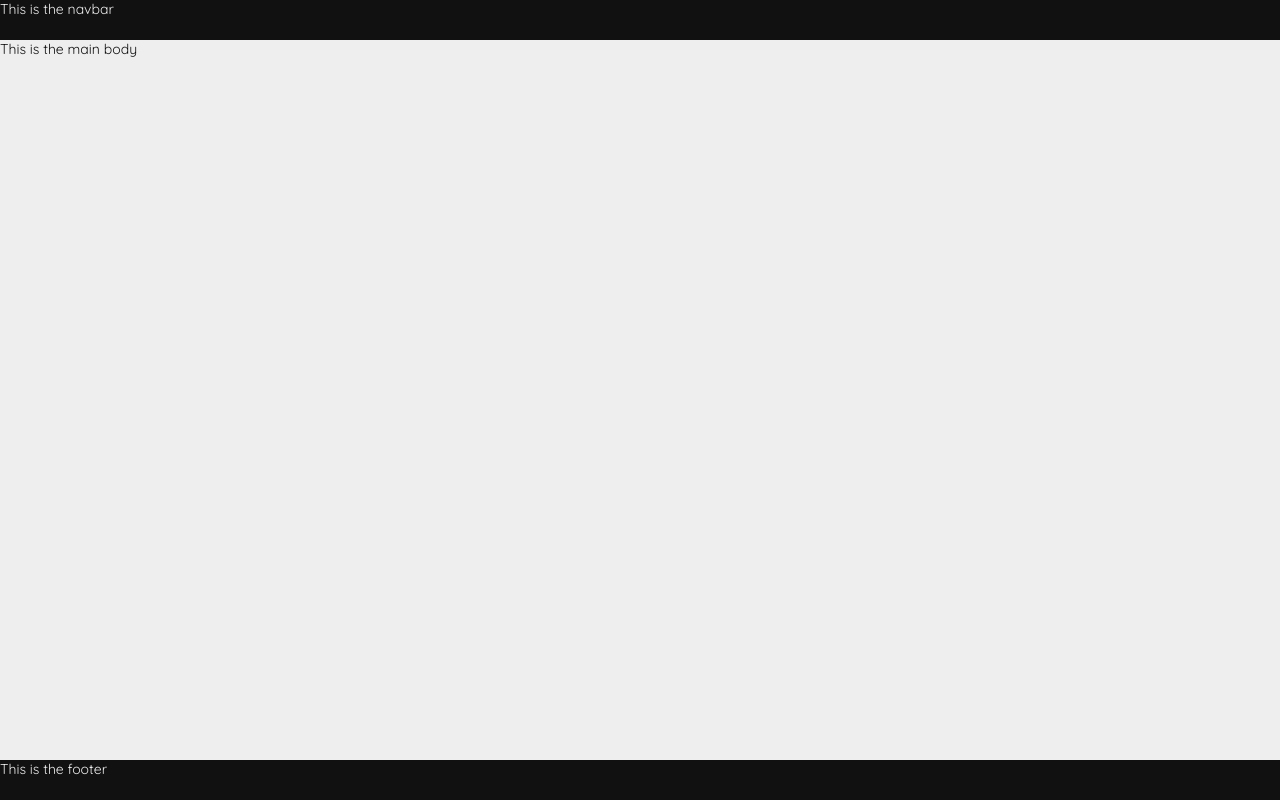
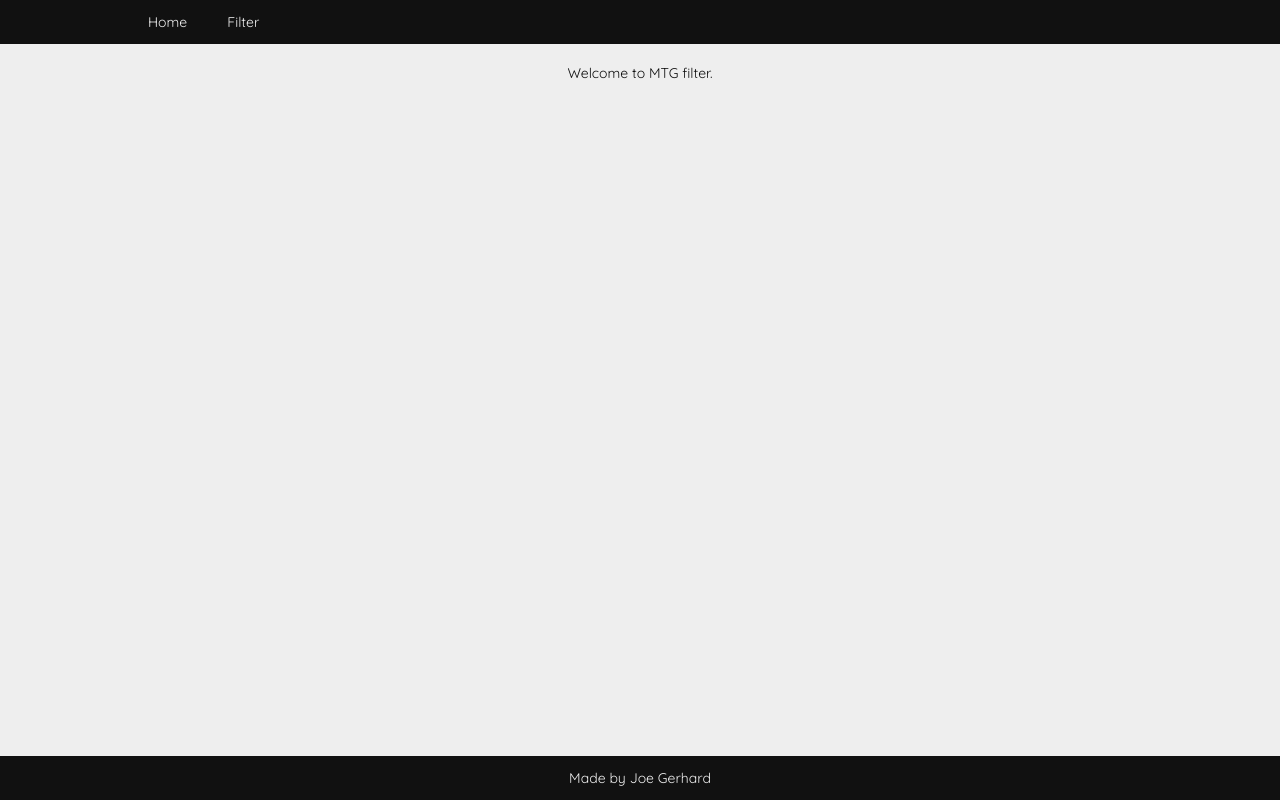
Before and after one commit to joe-gerhard/mtg-filter-mern, a React (Create React App) app: page / in a window 1280 px wide. Built offline with nearby package versions, Linux system fonts and the light colour scheme; no server answers.

Commit message:
Add styling to navbar, footer, main, and card display. Add basic links to navbar.

```diff
--- a/src/components/CardDisplay/styles.js
+++ b/src/components/CardDisplay/styles.js
@@ -1,7 +1,7 @@
 import styled, { css } from 'styled-components';
 
 export const StyledCardDisplay = styled.div(({ theme }) => css`
-  min-height: calc(100vh - 80px);
+  min-height: calc(100vh - 88px);
   background: ${theme.light};
   display: flex;
   flex-wrap: wrap;
--- a/src/components/Footer/Footer.jsx
+++ b/src/components/Footer/Footer.jsx
@@ -4,7 +4,7 @@ import { StyledFooter } from './styles';
 const Footer = () => {
   return (
     <StyledFooter>
-      This is the footer
+      Made by Joe Gerhard
     </StyledFooter>
   )
 }
--- a/src/components/Footer/styles.js
+++ b/src/components/Footer/styles.js
@@ -1,7 +1,11 @@
 import styled, {css} from 'styled-components';
 
 export const StyledFooter = styled.footer(({ theme }) => css`
+  display: flex;
+  justify-content: center;
+  align-items: center;
   background: ${theme.dark};
   color: ${theme.light};
-  height: 40px;
+  height: 44px;
+  padding: 0 10vw;
 `);
--- a/src/components/Main/Main.jsx
+++ b/src/components/Main/Main.jsx
@@ -4,7 +4,7 @@ import { StyledMain } from './styles';
 const Main = () => {
   return (
     <StyledMain>
-      This is the main body
+      Welcome to MTG filter.
     </StyledMain>
   )
 }
--- a/src/components/Main/styles.js
+++ b/src/components/Main/styles.js
@@ -3,5 +3,8 @@ import styled, { css } from 'styled-components';
 export const StyledMain = styled.main(({ theme }) => css`
   background: ${theme.light};
   color: ${theme.dark};
-  height: calc(100vh - 80px);
+  height: calc(100vh - 88px);
+  display: flex;
+  justify-content: center;
+  padding: 20px;
 `);
--- a/src/components/Navbar/Navbar.jsx
+++ b/src/components/Navbar/Navbar.jsx
@@ -1,10 +1,11 @@
 import React from 'react'
-import { StyledNavbar } from './styles';
+import { StyledNavbar, StyledLink } from './styles';
 
 const Navbar = () => {
   return (
     <StyledNavbar>
-      This is the navbar
+      <StyledLink to="/">Home</StyledLink>
+      <StyledLink to="/filter">Filter</StyledLink>
     </StyledNavbar>
   )
 }
--- a/src/components/Navbar/styles.js
+++ b/src/components/Navbar/styles.js
@@ -1,7 +1,18 @@
 import styled, {css} from 'styled-components';
+import { Link } from 'react-router-dom';
 
-export const StyledNavbar = styled.nav(({theme}) => css`
+export const StyledNavbar = styled.nav(({ theme }) => css`
+  display: flex;
+  justify-content: flex-start;
+  align-items: center;
   background: ${theme.dark};
   color: ${theme.light};
-  height: 40px;
+  height: 44px;
+  padding: 0 10vw;
 `);
+
+export const StyledLink = styled(Link)(({ theme }) => css`
+  color: ${theme.light};
+  text-decoration: none;
+  margin: 0 20px;
+`);
```
